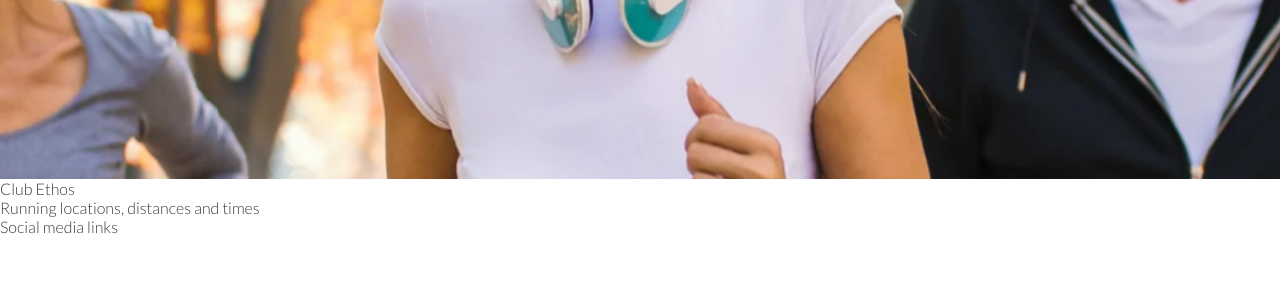
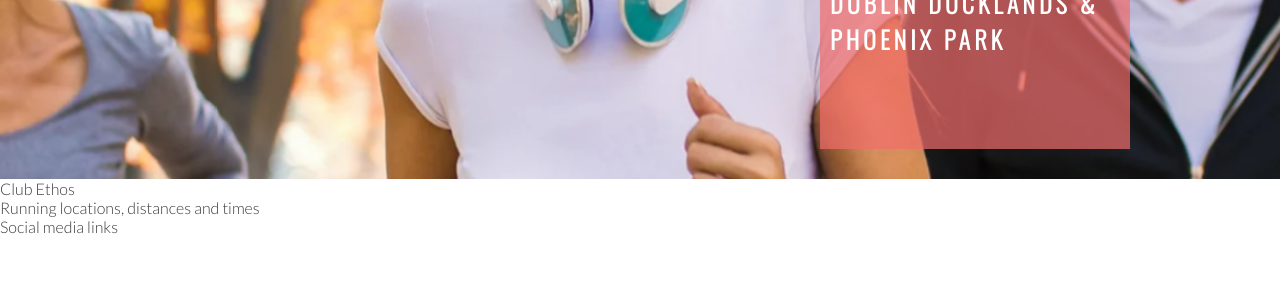
Before and after one commit to dimitri-edel/love-running, a plain HTML site: page index.html in a window 1280 px wide. Shown: the part 496-800 px from the top of the page. Drawn offline with nearby package versions, Linux system fonts and the light colour scheme.

Commit message:
Add cover text and style

```diff
--- a/assets/css/style.css
+++ b/assets/css/style.css
@@ -26,7 +26,8 @@ h2 {
 
 /* navigation links */
 
-#menu, #logo {
+#menu,
+#logo {
     line-height: 75px;
 }
 
@@ -46,7 +47,7 @@ h2 {
 
 #menu a {
     text-decoration: none;
-    color:inherit;
+    color: inherit;
 
 }
 
@@ -58,16 +59,23 @@ h2 {
     border-bottom: 1px solid #3a3a3a;
 }
 
-/* Hero Image */
+/* Hero Image and cover text*/
 #hero-outer {
-    height:600px;
-    width:100%;
-    overflow:hidden;
+    height: 600px;
+    width: 100%;
+    overflow: hidden;
+
+    position: relative;
+}
+
+#cover-text,
+#cover-text h2 {
+    color: #ffffff;
 }
 
 #hero-image {
-    height:600px;
-    width:100%;
+    height: 600px;
+    width: 100%;
     background: url("../img/hero-image.webp") no-repeat center center;
 
     /* Animation of the image */
@@ -77,11 +85,32 @@ h2 {
 }
 
 @keyframes hero-zoom {
-    from{
+    from {
         transform: scale(1);
     }
-    to{
+
+    to {
         transform: scale(1.1);
     }
 
 }
+
+#cover-text {
+    font-size: 130%;
+    font-family: Oswald, sans-serif;
+    text-transform: uppercase;
+    letter-spacing: 4px;
+
+    width: 300px;
+    height: 200px;
+
+    padding-top: 40px;
+    padding-left: 10px;
+
+    background-color: rgba(241,109, 107, 0.7);
+
+    bottom: 30px;
+    right: 150px;
+
+    position:absolute;
+}
--- a/index.html
+++ b/index.html
@@ -1,5 +1,6 @@
 <!DOCTYPE html>
 <html lang="en">
+
 <head>
     <meta charset="UTF-8">
     <meta http-equiv="X-UA-Compatible" content="IE=edge">
@@ -11,18 +12,28 @@
 
     <title>Document</title>
 </head>
+
 <body>
     <header>
-    <a href="index.html"><h1 id="logo">Love Runing</h1></a>
+        <a href="index.html">
+            <h1 id="logo">Love Runing</h1>
+        </a>
         <ul id="menu">
             <li><a href="index.html" class="active">Home</a></li>
             <li><a href="#">Gallery</a></li>
             <li><a href="#">Sign up</a></li>
         </ul>
     </header>
-   <section id="hero-outer"><div id="hero-image"></div></section>
+    <section id="hero-outer">
+        <div id="hero-image"></div>
+        <div id="cover-text">
+            <h2>Love running</h2>
+            <h3>Dublin Docklands & Phoenix Park</h3>
+        </div>
+    </section>
     <section>Club Ethos</section>
     <section>Running locations, distances and times</section>
     <footer>Social media links</footer>
 </body>
+
 </html>
```
Lines whose indentation alone changed are shown as unchanged.
